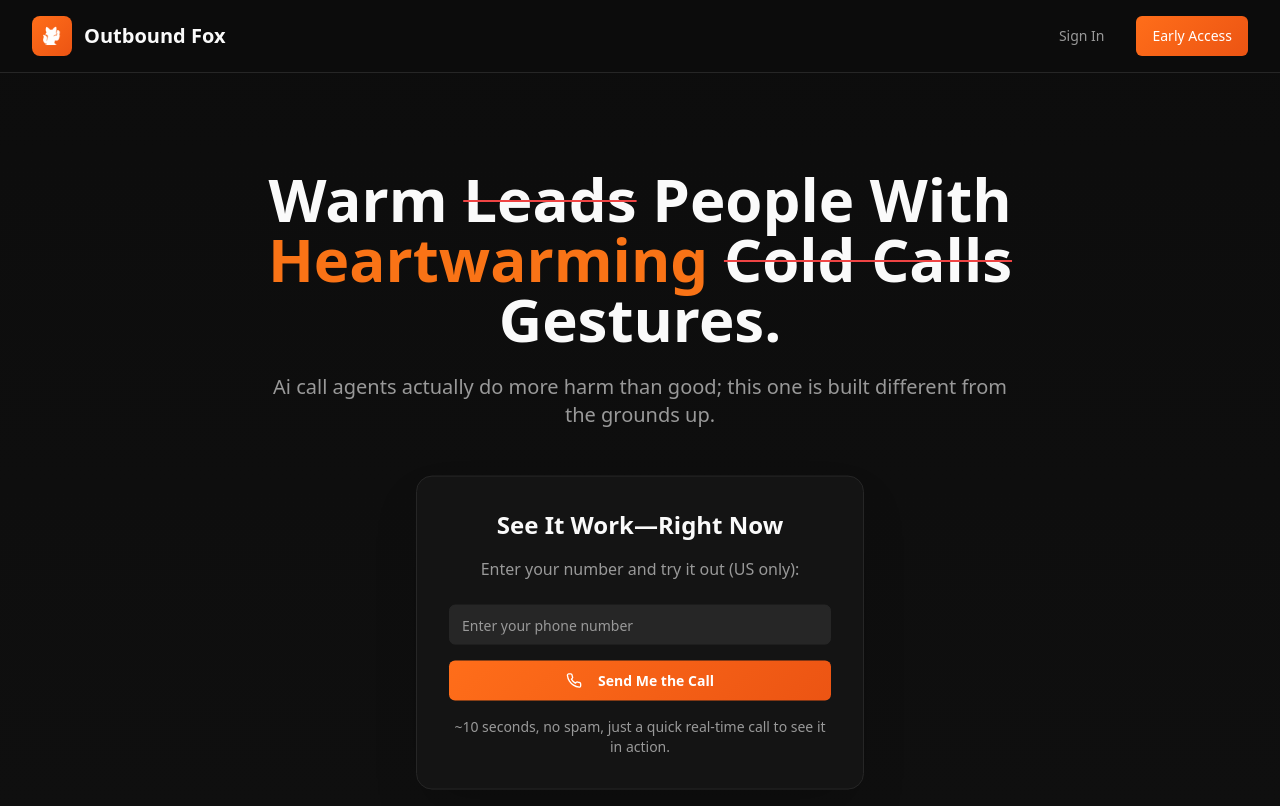
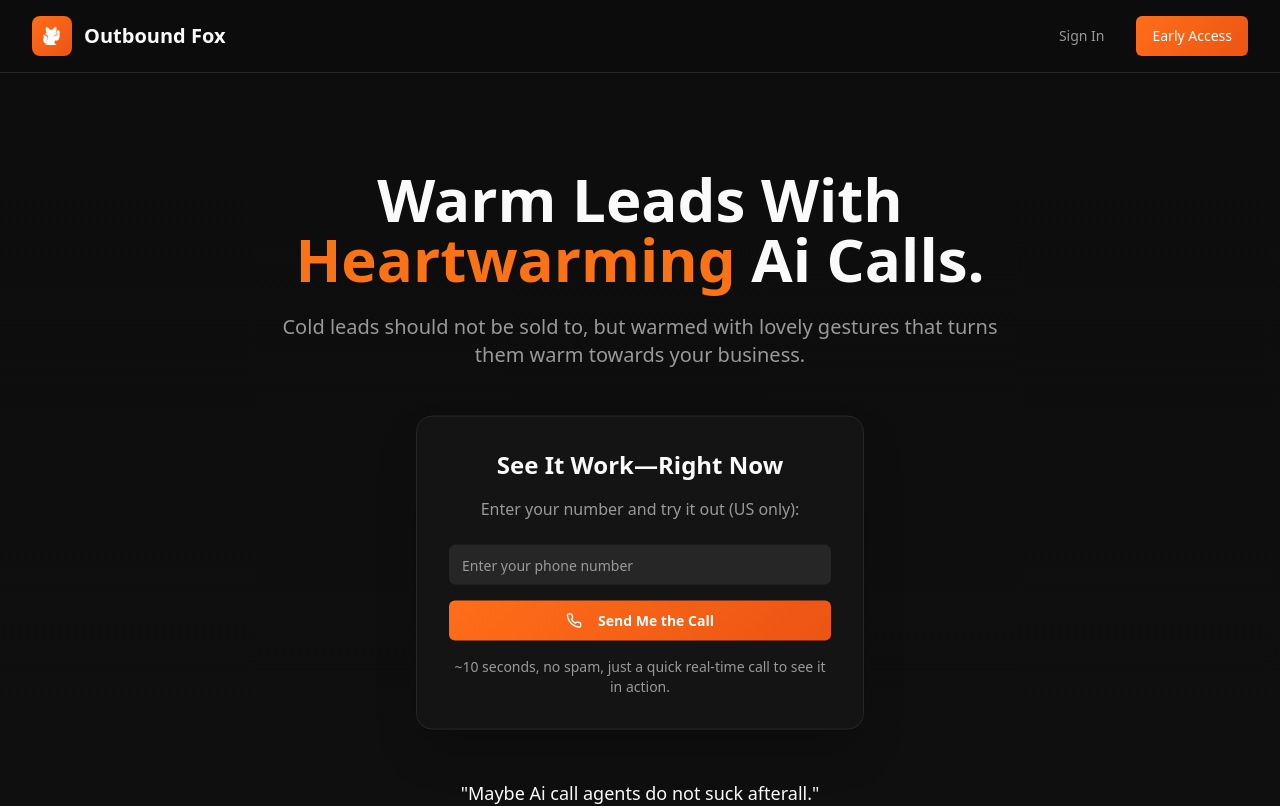
Before and after one commit to sshoman/outboundfox, a React (Vite) app: page / in a window 1280 px wide. Shown: the top 806 px of the page. Built offline with nearby package versions, Linux system fonts and the light colour scheme.

Commit message:
Index.tsx

```diff
--- a/src/pages/Index.tsx
+++ b/src/pages/Index.tsx
@@ -77,10 +77,10 @@ const Index = () => {
       <section className="relative py-24 bg-gradient-to-b from-background to-muted/20">
         <div className="relative max-w-4xl mx-auto px-4 sm:px-6 lg:px-8 text-center z-20">
           <h2 className="text-5xl md:text-6xl font-bold text-foreground mb-6 animate-fade-in">
-            Warm <span className="line-through decoration-2 decoration-red-500">Leads</span> People With <span className="text-orange-500">Heartwarming</span> <span className="line-through decoration-2 decoration-red-500">Cold Calls</span> Gestures.
+            Warm Leads With <span className="text-orange-500">Heartwarming</span> Ai Calls.
           </h2>
           <p className="text-xl text-muted-foreground mb-12 max-w-3xl mx-auto animate-fade-in">
-            Ai call agents actually do more harm than good; this one is built different from the grounds up.
+            Cold leads should not be sold to, but warmed with lovely gestures that turns them warm towards your business.
           </p>
 
           {/* Demo Call CTA */}
```
